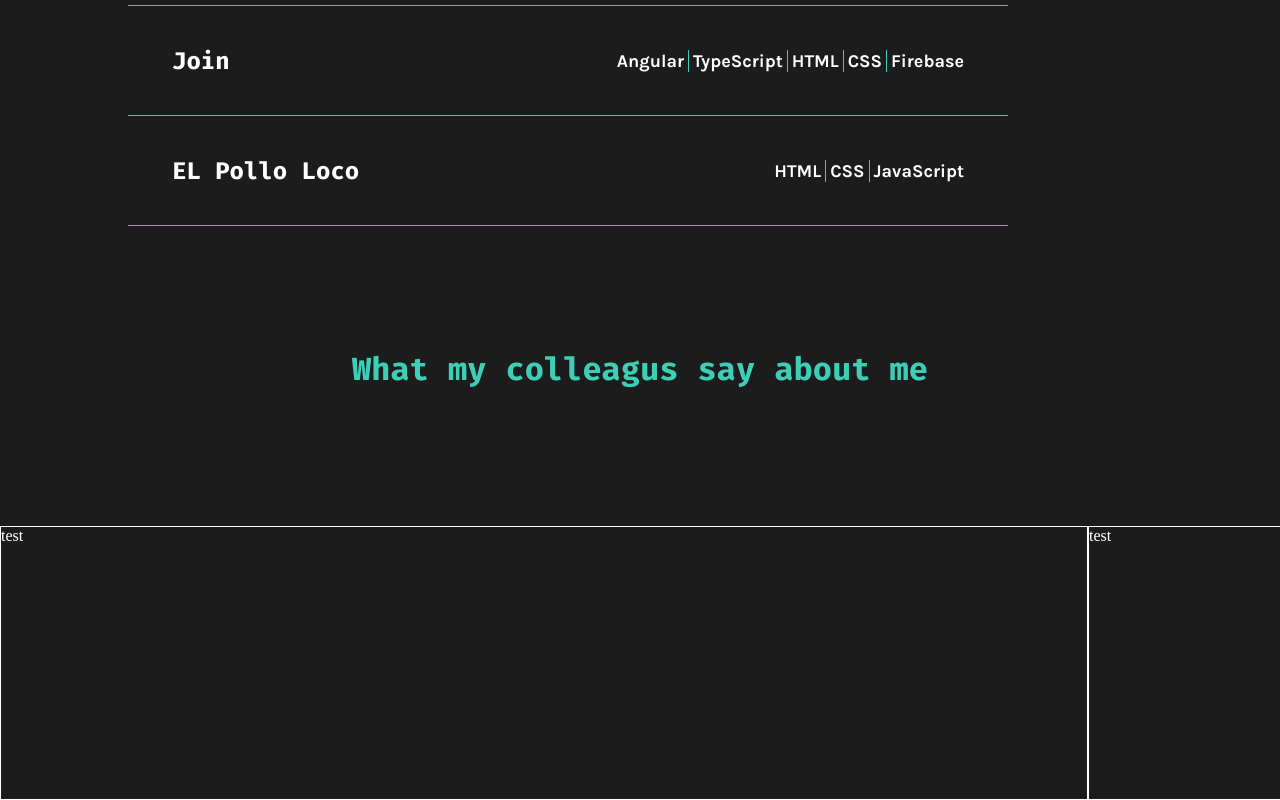
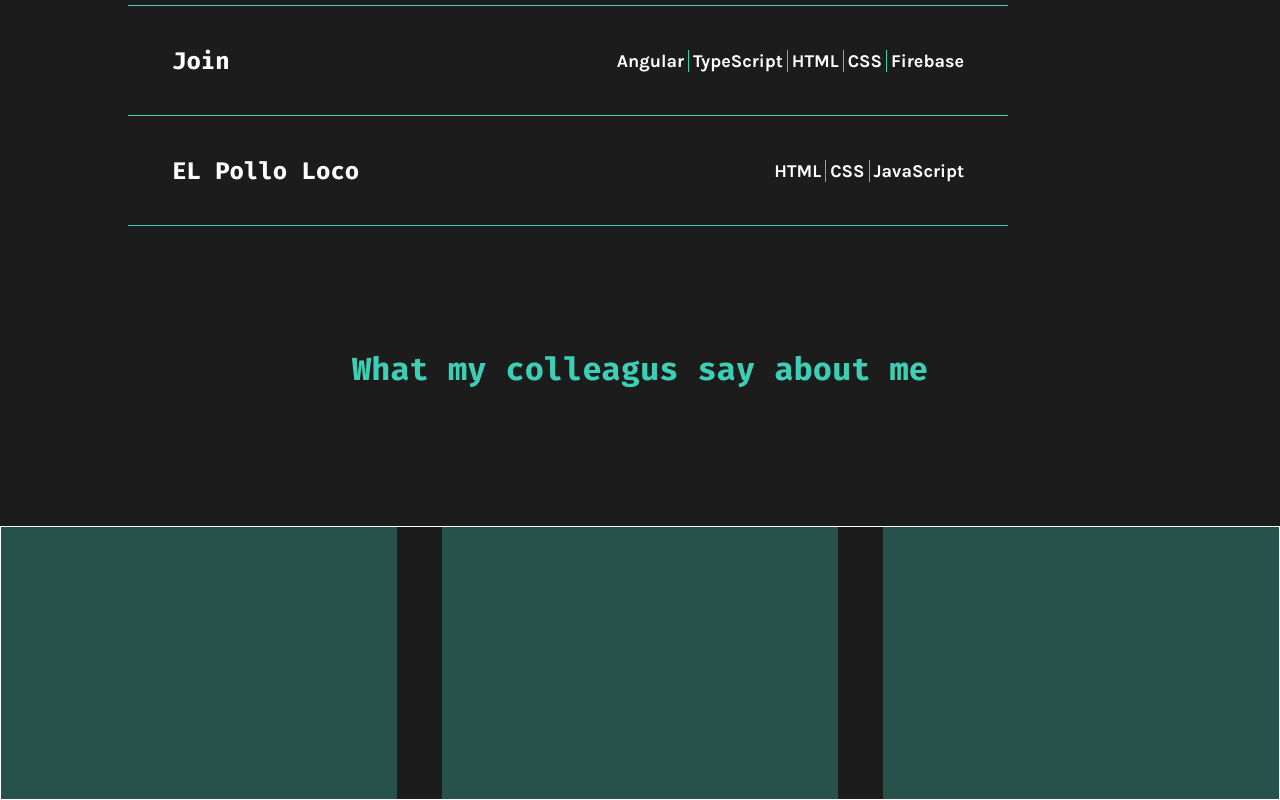
Before and after one commit to FederDonut/Portfolio, an Angular app: page / in a window 1280 px wide. Shown: the part 2836-3636 px from the top of the page. Built offline with nearby package versions, Linux system fonts and the light colour scheme.

Commit message:
try another option of the slide

```diff
--- a/src/app/others-about-me/others-about-me.html
+++ b/src/app/others-about-me/others-about-me.html
@@ -1,12 +1,38 @@
 <section class="content-wrapper">
 
   <h3>What my colleagus say about me</h3>
-  <swiper-container
-    navigation ="true"
+
+  <div class="slide-wrapper">
+    @for(comment of comments; track comment; let i = $index ){
+      <div class="comment"></div>
+    }
+
+  </div>
+  <!--<swiper-container
+    class="colleagus-swiper"
+    slides-per-view="1.5"
+    centered-slides="true"
+    space-between="32"
     loop="true"
+    rewind="true"
+
+    watch-slides-progress="true"
+    navigation-prev-el=".swiper-btn-prev"
+    navigation-next-el=".swiper-btn-next"
+    pagination-el=".swiper-pagination-dots"
+
     >
-    <swiper-slide >test</swiper-slide>
-    <swiper-slide >test</swiper-slide>
-    <swiper-slide >test</swiper-slide>
+      <swiper-slide ><div class="component"><div class="test">text</div></div></swiper-slide>
+      <swiper-slide ><div class="component"><div class="test">text</div></div></swiper-slide>
+      <swiper-slide ><div class="component"><div class="test">text</div></div></swiper-slide>
   </swiper-container>
+  <div class="btn-wrapper">
+    <button class="swiper-btn-prev">
+      <svg xmlns="http://www.w3.org/2000/svg" width="24" height="24" viewBox="0 0 24 24" fill="none" stroke="currentColor" stroke-width="2" stroke-linecap="round" stroke-linejoin="round"><path d="m15 18-6-6 6-6"/></svg>
+    </button>
+    <div class="swiper-pagination-dots"></div>
+    <button class="swiper-btn-next">
+      <svg xmlns="http://www.w3.org/2000/svg" width="24" height="24" viewBox="0 0 24 24" fill="none" stroke="currentColor" stroke-width="2" stroke-linecap="round" stroke-linejoin="round"><path d="m9 18 6-6-6-6"/></svg>
+    </button>
+  </div>-->
 </section>
--- a/src/app/others-about-me/others-about-me.scss
+++ b/src/app/others-about-me/others-about-me.scss
@@ -21,24 +21,80 @@ $Karla: 'Karla';
         font-family: $font;
     }
 
-
-
-    swiper-container{
+    .slide-wrapper{
         height: 274px;
         width: 100%;
+        border: 1px solid white;
+        display: flex;
+        flex-direction: row;
+        gap: 45px;
 
-
-        swiper-slide{
+        .comment{
             height: 100%;
-            width: 85%;
-            color: white;
-            object-fit: cover;
-            display: block;
-            border: 1px solid white;
+            width: 75%;
+            background-color: rgb(38, 82, 75);
         }
-
-
     }
 
 
+
+
+    //swiper-container{ //.colleagus-swiper{
+    //    height: 274px;
+    //    width: 100%;
+    //
+    //
+    //
+    //
+    //
+    //    swiper-slide{
+    //        height: 100%;
+    //        color: white;
+    //        //object-fit: cover;
+    //
+    //
+    //        .component{
+    //            height: 100%;
+    //            width: 100%;
+    //
+    //            display: flex;
+    //            justify-content: center;
+    //            align-items: center;
+    //            .test{
+    //                height: 100%;
+    //                width: 1500px;
+    //                background-color: rgb(38, 82, 75);
+    //                border-radius: 12px;
+//
+    //            }
+//
+    //        }
+    //    }
+    //
+    //
+    //}
+    //.btn-wrapper{
+    //    width: 184px;
+    //    height: 40px;
+    //    display: flex;
+    //    flex-direction: row;
+    //    justify-content: space-between;
+    //    .swiper-btn-prev{
+    //        height: 100%;
+    //        width: 40px;
+    //
+    //    }
+    //    .swiper-pagination-dots{
+    //        height: 100%;
+    //        width: auto;
+    //
+    //    }
+    //    .swiper-btn-next{
+    //        height: 100%;
+    //        width: 40px;
+    //
+    //    }
+    //}
+
+
 }
--- a/src/app/others-about-me/others-about-me.ts
+++ b/src/app/others-about-me/others-about-me.ts
@@ -1,16 +1,17 @@
 import { Component, CUSTOM_ELEMENTS_SCHEMA } from '@angular/core';
-
+import { CommonModule } from '@angular/common';
 
 
 @Component({
   selector: 'app-others-about-me',
-  imports: [],
+  imports: [CommonModule],
   templateUrl: './others-about-me.html',
   styleUrl: './others-about-me.scss',
   schemas: [CUSTOM_ELEMENTS_SCHEMA], //Ignoriert unbekannte tags im HTML notwendig für swiper
 })
 export class OthersAboutMe {
 
+comments = [1,2,3]
 
 
 
```
